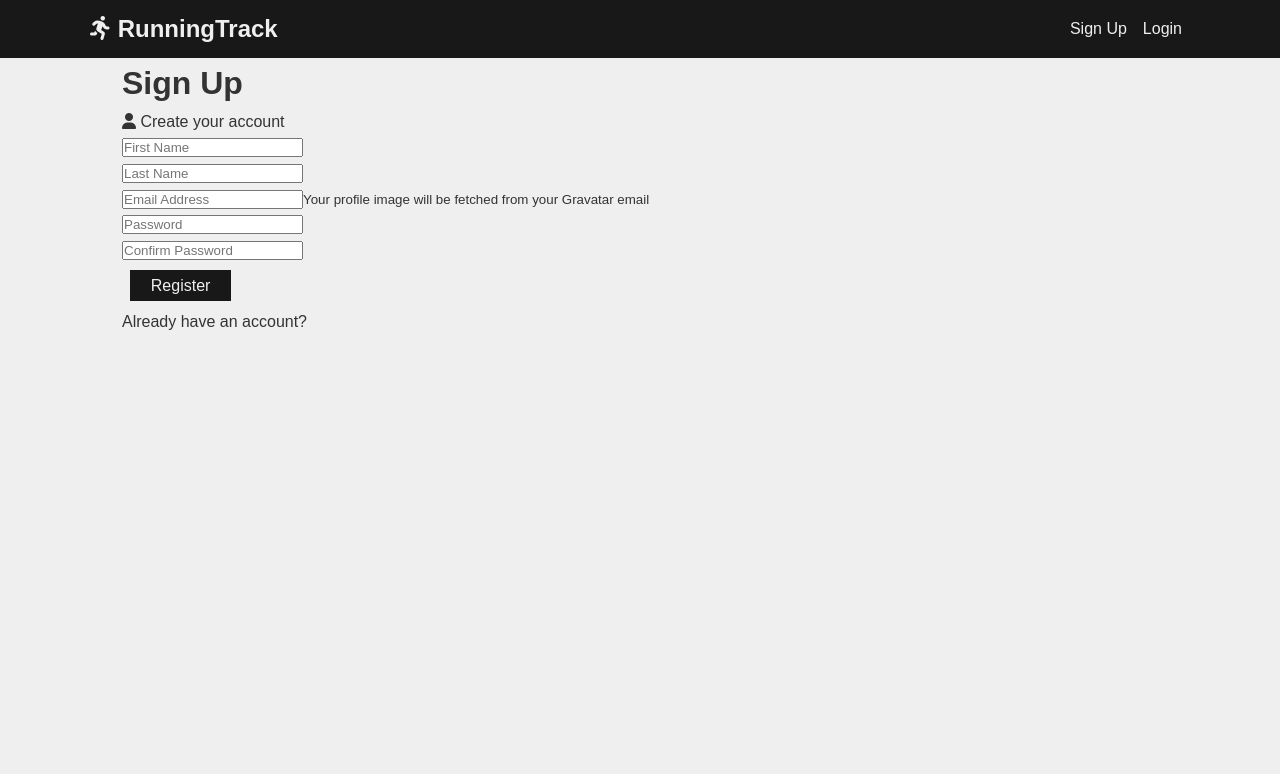
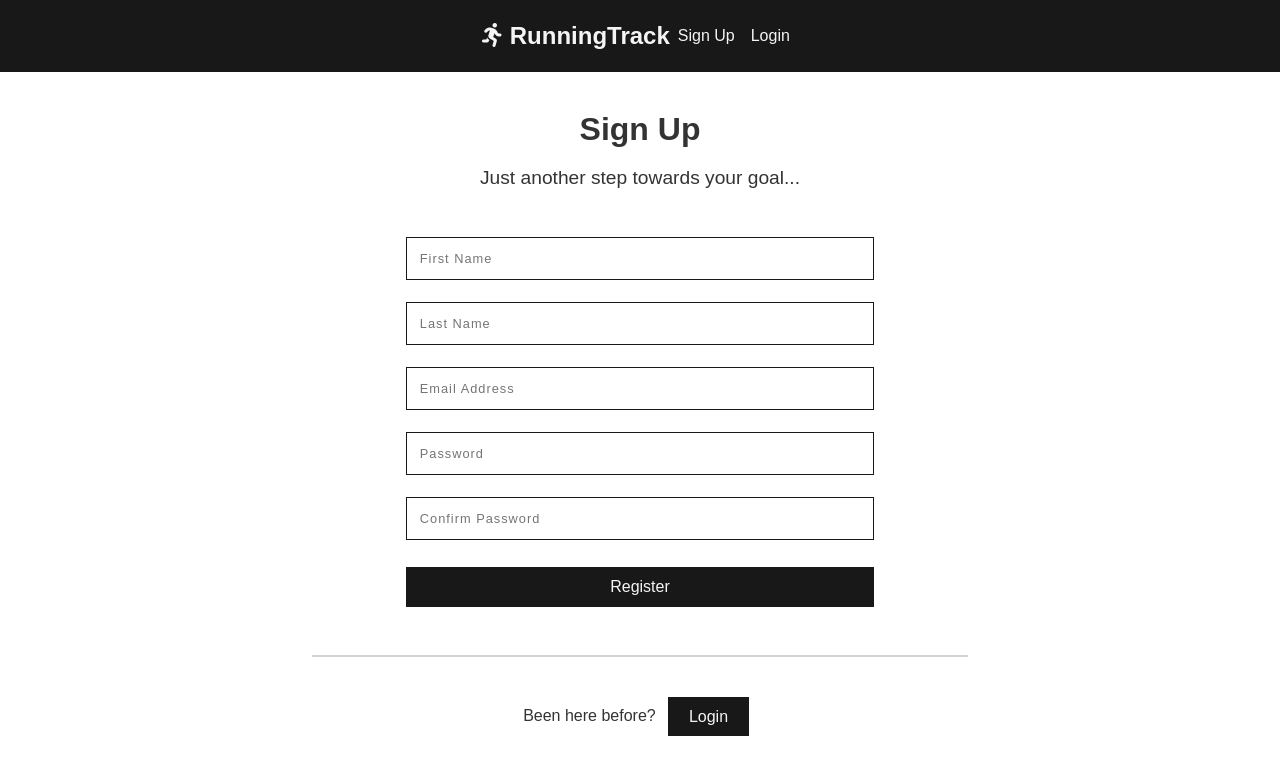
Before and after one commit to lukeprosser/runningTrack, a React (Create React App) app in the folder client/: page /signup in a window 1280 px wide. Shown: the top 774 px of the page. Built offline with nearby package versions, Linux system fonts and the light colour scheme.

Commit message:
Style Signup & Login | Issue with nav centering

```diff
--- a/client/src/components/auth/Login.js
+++ b/client/src/components/auth/Login.js
@@ -24,9 +24,11 @@ const Login = () => {
 
   return (
     <Fragment>
+      <div className='container'>
+        <div className='login-inner'>
           <h1 className='page-header'>Login</h1>
           <p className='lead'>
-        <i className='fas fa-user'></i> Log in to your account
+            Welcome back! Let's keep that progress going...
           </p>
           <form className='form' onSubmit={(e) => onSubmit(e)}>
             <div className='form-group'>
@@ -51,9 +53,15 @@ const Login = () => {
             </div>
             <input type='submit' className='btn btn-primary' value='Login' />
           </form>
+          <hr />
           <p className='my-1'>
-        Don't have an account? <Link to='/login'>Login</Link>
+            Not been here before?{' '}
+            <Link to='/login' className='btn'>
+              Sign Up
+            </Link>
           </p>
+        </div>
+      </div>
     </Fragment>
   );
 };
--- a/client/src/components/auth/Signup.js
+++ b/client/src/components/auth/Signup.js
@@ -35,10 +35,9 @@ const Signup = ({ triggerFeedback }) => {
   return (
     <Fragment>
       <div className='container'>
+        <div className='signup-inner'>
           <h1 className='page-header'>Sign Up</h1>
-        <p className='lead'>
-          <i className='fas fa-user'></i> Create your account
-        </p>
+          <p className='lead'>Just another step towards your goal...</p>
           <form className='form' onSubmit={(e) => onSubmit(e)}>
             <div className='form-group'>
               <input
@@ -69,9 +68,6 @@ const Signup = ({ triggerFeedback }) => {
                 onChange={(e) => onChange(e)}
                 required
               />
-            <small className='form-text'>
-              Your profile image will be fetched from your Gravatar email
-            </small>
             </div>
             <div className='form-group'>
               <input
@@ -93,11 +89,16 @@ const Signup = ({ triggerFeedback }) => {
                 minLength='6'
               />
             </div>
-          <input type='submit' className='btn btn-primary' value='Register' />
+            <input type='submit' className='btn' value='Register' />
           </form>
+          <hr />
           <p className='my-1'>
-          Already have an account? <Link to='/login'>Sign In</Link>
+            Been here before?{' '}
+            <Link to='/login' className='btn'>
+              Login
+            </Link>
           </p>
+        </div>
       </div>
     </Fragment>
   );
--- a/client/src/components/layout/Navbar.js
+++ b/client/src/components/layout/Navbar.js
@@ -9,6 +9,7 @@ export const Navbar = () => {
   return (
     <nav className='navbar'>
       <div className='container'>
+        <div className='navbar-inner'>
           <h1>
             <Link to='/'>
               <i className='fas fa-running'></i> RunningTrack
@@ -23,6 +24,7 @@ export const Navbar = () => {
             </li>
           </ul>
         </div>
+      </div>
     </nav>
   );
 };
--- a/client/src/style/App.scss
+++ b/client/src/style/App.scss
@@ -4,8 +4,8 @@
 :root {
   --primary-color: rgb(24, 24, 24);
   --secondary-color: #13a172;
-  --grey-color: rgb(176, 176, 176);
-  --white-color: #efefef;
+  --grey-color: #d3d3d3;
+  --white-color: #f4f4f4;
   --warning-color: #ff5869;
   --success-color: #13a172;
 }
@@ -20,7 +20,6 @@ body {
   font-family: 'Raleway', sans-serif;
   font-size: 1rem;
   line-height: 1.6;
-  background-color: var(--white-color);
   color: #333;
 }
 
@@ -37,8 +36,14 @@ ul {
   list-style: none;
 }
 
+hr {
+  width: 100%;
+  margin: 2rem auto;
+  border: 1px solid var(--grey-color);
+}
+
 .container {
-  max-width: 1100px;
+  max-width: 1000px;
   margin: 0 auto;
   overflow: hidden;
   padding: 0 2rem;
@@ -46,13 +51,13 @@ ul {
 
 .btn {
   display: inline-block;
+  margin: 0.5rem;
+  padding: 0.4rem 1.3rem;
+  border: none;
+  cursor: pointer;
   background: var(--primary-color);
   color: var(--white-color);
-  padding: 0.4rem 1.3rem;
   font-size: 1rem;
-  border: none;
-  cursor: pointer;
-  margin: 0.5rem;
   transition: opacity 0.2s ease-in;
   outline: none;
 }
@@ -61,3 +66,37 @@ ul {
   background: var(--grey-color);
   color: var(--primary-color);
 }
+
+.page-header {
+  margin-bottom: 0.5rem;
+}
+
+.lead {
+  font-size: 1.2rem;
+}
+
+.form {
+  width: 100%;
+  margin: 2rem auto;
+
+  .form-group {
+    input {
+      width: 100%;
+      margin: 0.7rem auto;
+      padding: 0.8rem;
+      border: 1px solid var(--primary-color);
+      font-size: 0.8rem;
+      letter-spacing: 1px;
+    }
+  }
+}
+
+@media (min-width: 700px) {
+  hr {
+    width: 70%;
+  }
+
+  .form {
+    width: 50%;
+  }
+}
--- a/client/src/style/Landing.scss
+++ b/client/src/style/Landing.scss
@@ -2,7 +2,7 @@
 
 .landing {
   position: relative;
-  height: 100vh;
+  height: 84vh;
   overflow: hidden;
 
   .bg-image {
@@ -48,7 +48,11 @@
 }
 
 @media (min-width: 700px) {
-  .landing-inner h1 {
-    font-size: 3rem;
+  .landing {
+    height: 91vh;
+
+    .landing-inner h1 {
+      font-size: 3rem;
+    }
   }
 }
--- a/client/src/style/Login.scss
+++ b/client/src/style/Login.scss
@@ -0,0 +1,14 @@
+/** @format */
+
+.login-inner {
+  margin: 2rem auto;
+  text-align: center;
+
+  .form {
+    input[type='submit'] {
+      width: 100%;
+      margin: 1rem 0;
+      padding: 0.7rem 1.3rem;
+    }
+  }
+}
--- a/client/src/style/Navbar.scss
+++ b/client/src/style/Navbar.scss
@@ -1,18 +1,21 @@
 /** @format */
 
 .navbar {
+  width: 100%;
+  height: 16vh;
   background-color: var(--primary-color);
   text-align: center;
+
+  display: flex;
+  flex-direction: column;
+  justify-content: center;
 
   .container {
     padding: 0.5rem 0;
 
+    .navbar-inner {
       a {
         color: var(--white-color);
-    }
-
-    h1 {
-      margin-bottom: 0.3rem;
       }
 
       ul {
@@ -25,12 +28,23 @@
       }
     }
   }
+}
 
 @media (min-width: 700px) {
-  .navbar .container {
+  .navbar {
+    height: 9vh;
+    flex-direction: row;
+    align-items: center;
+
+    .container {
+      // margin: 0 0;
+
+      .navbar-inner {
+        padding: 0 1rem;
         display: flex;
         justify-content: space-between;
         align-items: center;
+      }
 
       h1 {
         margin-bottom: 0;
@@ -41,3 +55,4 @@
       }
     }
   }
+}
--- a/client/src/style/Signup.scss
+++ b/client/src/style/Signup.scss
@@ -0,0 +1,14 @@
+/** @format */
+
+.signup-inner {
+  margin: 2rem auto;
+  text-align: center;
+
+  .form {
+    input[type='submit'] {
+      width: 100%;
+      margin: 1rem 0;
+      padding: 0.7rem 1.3rem;
+    }
+  }
+}
```
Lines whose indentation alone changed are shown as unchanged.
